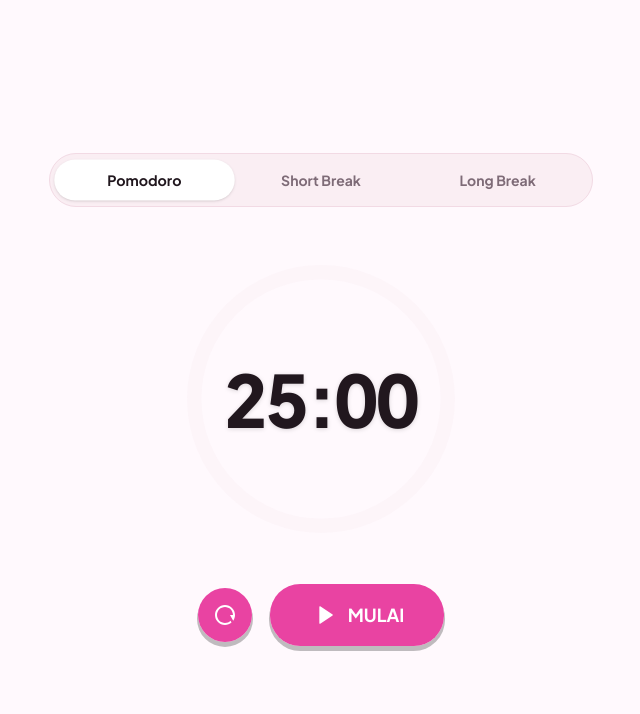
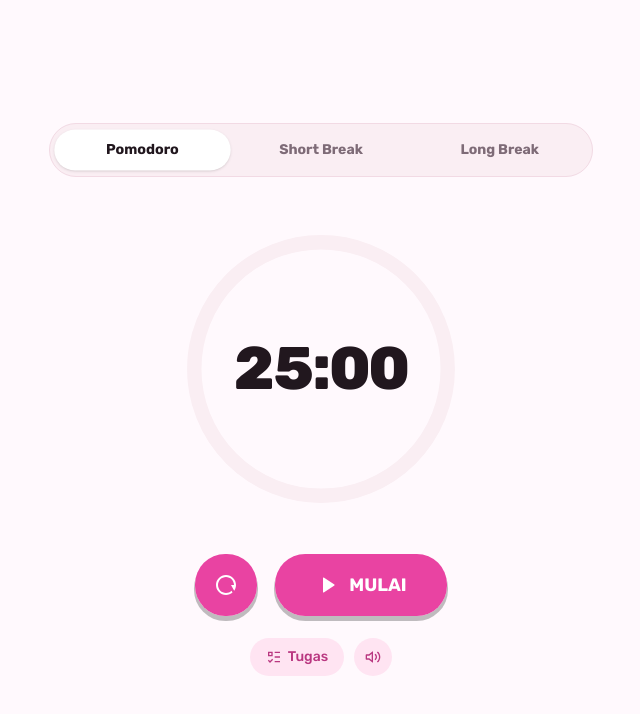
Before and after one commit to achmad-zaki/pomodoro, a Next.js app: page / in a window 1280 px wide. Shown: the top 714 px of the page, without its empty margins (319-959 px from the left). Built offline with nearby package versions, Linux system fonts and the light colour scheme.

Commit message:
refactor: update font to Rubik and enhance pomodoro timer UI with additional controls and layout adjustments

```diff
--- a/src/app/layout.tsx
+++ b/src/app/layout.tsx
@@ -1,11 +1,11 @@
 import { cn } from "@/lib/utils";
 import type { Metadata } from "next";
-import { DM_Mono, Plus_Jakarta_Sans } from "next/font/google";
+import { DM_Mono, Rubik } from "next/font/google";
 import "../styles/globals.css";
 
-const jakarta = Plus_Jakarta_Sans({
+const rubik = Rubik({
+  subsets: ["latin"],
   variable: "--font-sans",
-  subsets: ["latin"],
   display: "swap",
 });
 
@@ -28,7 +28,7 @@ export default function RootLayout({ children }: LayoutProps<"/">) {
   return (
     <html
       lang="en"
-      className={cn("h-full", "antialiased", jakarta.variable, dmMono.variable)}
+      className={cn("h-full", "antialiased", rubik.variable, dmMono.variable)}
     >
       <body className="min-h-full flex flex-col">{children}</body>
     </html>
--- a/src/components/features/pomodoro/pomodoro-timer.tsx
+++ b/src/components/features/pomodoro/pomodoro-timer.tsx
@@ -5,10 +5,12 @@ import { cn } from "@/lib/utils";
 import {
   RiCupLine,
   RiFocus3Line,
+  RiListCheck3,
   RiMoonLine,
   RiPauseFill,
   RiPlayFill,
-  RiRestartLine
+  RiRestartLine,
+  RiVolumeUpLine
 } from "@remixicon/react";
 import { useCallback, useEffect, useRef, useState } from "react";
 
@@ -208,7 +210,7 @@ export default function PomodoroTimer() {
       {/* Main Timer Container */}
       <div className="w-full relative transition-all duration-300">
         {/* Tab Navigation */}
-        <div className="relative z-10 flex items-center justify-center p-1.5 mb-8 rounded-full bg-muted border border-border">
+        <div className="relative z-10 flex items-center gap-1.5 justify-center p-1.5 mb-8 rounded-full bg-muted border border-border">
           {(Object.keys(MODES) as TimerMode[]).map((tabMode) => {
             const isActive = mode === tabMode;
             return (
@@ -241,7 +243,7 @@ export default function PomodoroTimer() {
                 cx="50"
                 cy="50"
                 r="44"
-                className="stroke-muted/40"
+                className="stroke-muted"
                 strokeWidth="5"
                 fill="transparent"
               />
@@ -266,7 +268,7 @@ export default function PomodoroTimer() {
 
             {/* Centered Numbers */}
             <div className="absolute inset-0 flex flex-col items-center justify-center text-center">
-              <div className="font-mono text-6xl sm:text-7xl font-extrabold tracking-tight text-foreground select-none tabular-nums drop-shadow-sm">
+              <div className="font-mono text-5xl sm:text-6xl font-extrabold tracking-tight text-foreground select-none tabular-nums">
                 {formattedMinutes}:{formattedSeconds}
               </div>
             </div>
@@ -280,7 +282,7 @@ export default function PomodoroTimer() {
             size="icon-lg"
             onClick={handleReset}
             title="Reset Timer"
-            className="size-12 sm:size-14"
+            className="size-14 sm:size-16"
           >
             <RiRestartLine className="size-5 sm:size-6" />
           </Button>
@@ -301,15 +303,24 @@ export default function PomodoroTimer() {
           >
             {isRunning ? (
               <>
-                <RiPauseFill className="size-6 sm:size-7" />
+                <RiPauseFill className="size-5 sm:size-6" />
                 <span>JEDA</span>
               </>
             ) : (
               <>
-                <RiPlayFill className="size-6 sm:size-7" />
+                <RiPlayFill className="size-5 sm:size-6" />
                 <span>MULAI</span>
               </>
             )}
+          </Button>
+        </div>
+        <div className="mt-5 flex justify-center gap-2">
+          <Button size="lg" variant="secondary">
+            <RiListCheck3 />
+            Tugas
+          </Button>
+          <Button size="icon-lg" variant="secondary">
+            <RiVolumeUpLine />
           </Button>
         </div>
       </div>
```
